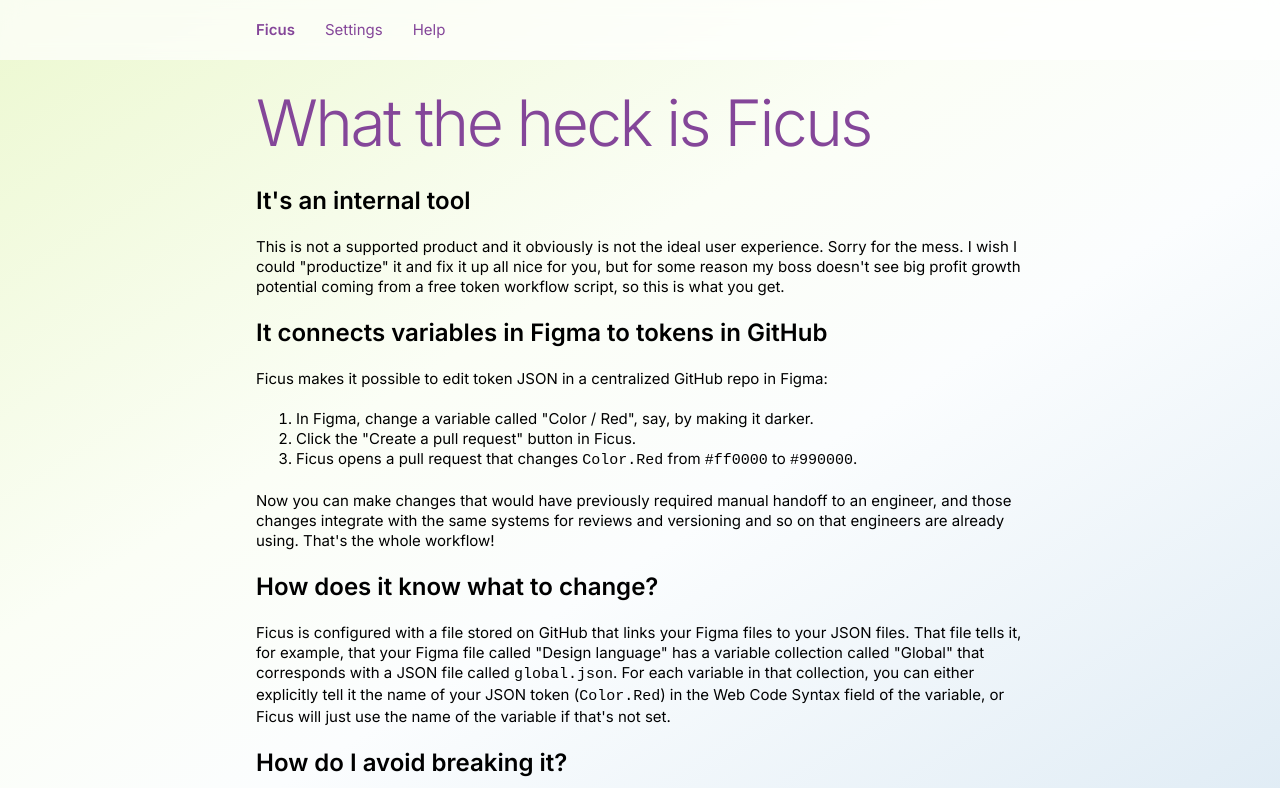
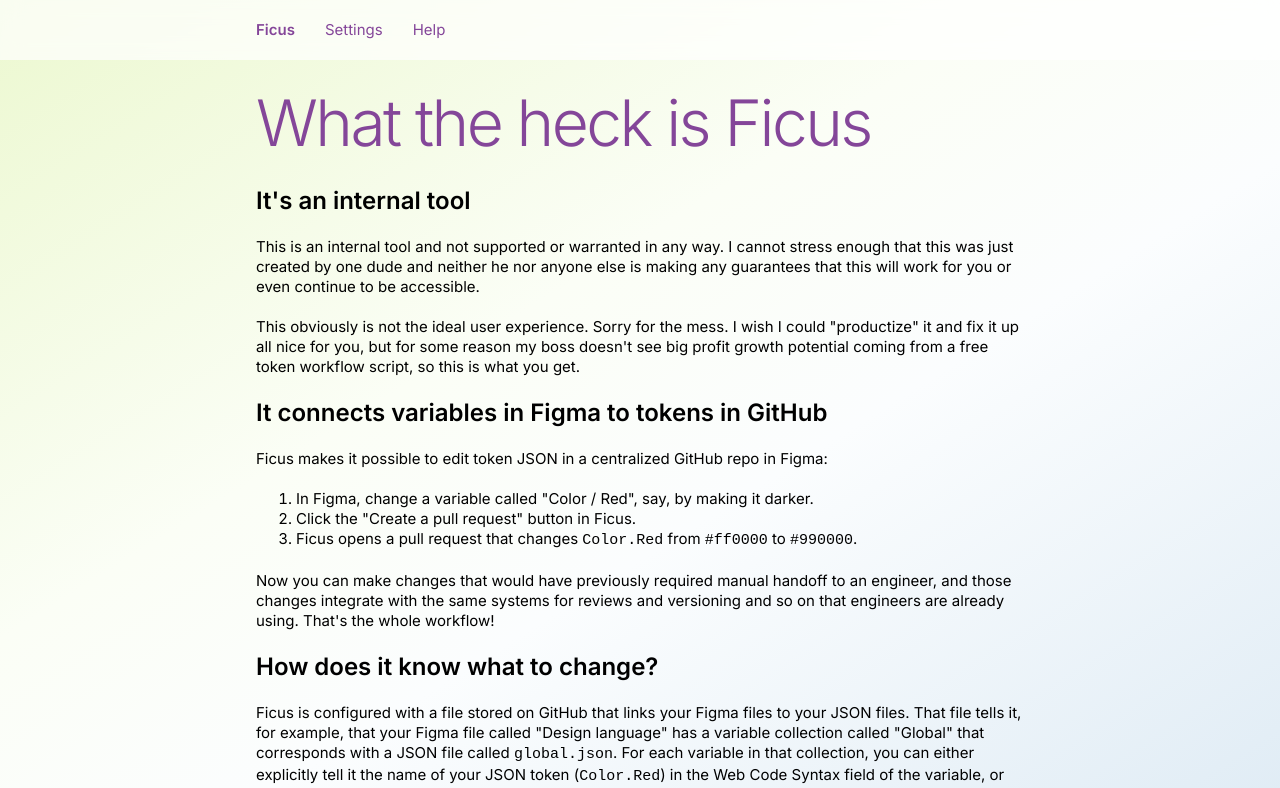
Before and after one commit to microsoft/ficus, a Next.js app: page /help in a window 1280 px wide. Shown: the top 788 px of the page. Built offline with nearby package versions, Linux system fonts and the light colour scheme.

Commit message:
No warranties express or implied

```diff
--- a/src/app/help/page.tsx
+++ b/src/app/help/page.tsx
@@ -9,9 +9,13 @@
 			<h1>What the heck is Ficus</h1>
 			<h2>It's an internal tool</h2>
 			<p>
-				This is not a supported product and it obviously is not the ideal user experience. Sorry for the mess. I wish I could
-				"productize" it and fix it up all nice for you, but for some reason my boss doesn't see big profit growth potential coming
-				from a free token workflow script, so this is what you get.
+				This is an internal tool and not supported or warranted in any way. I cannot stress enough that this was just created by one
+				dude and neither he nor anyone else is making any guarantees that this will work for you or even continue to be accessible.
+			</p>
+			<p>
+				This obviously is not the ideal user experience. Sorry for the mess. I wish I could "productize" it and fix it up all nice
+				for you, but for some reason my boss doesn't see big profit growth potential coming from a free token workflow script, so
+				this is what you get.
 			</p>
 			<h2>It connects variables in Figma to tokens in GitHub</h2>
 			<p>Ficus makes it possible to edit token JSON in a centralized GitHub repo in Figma:</p>
```
